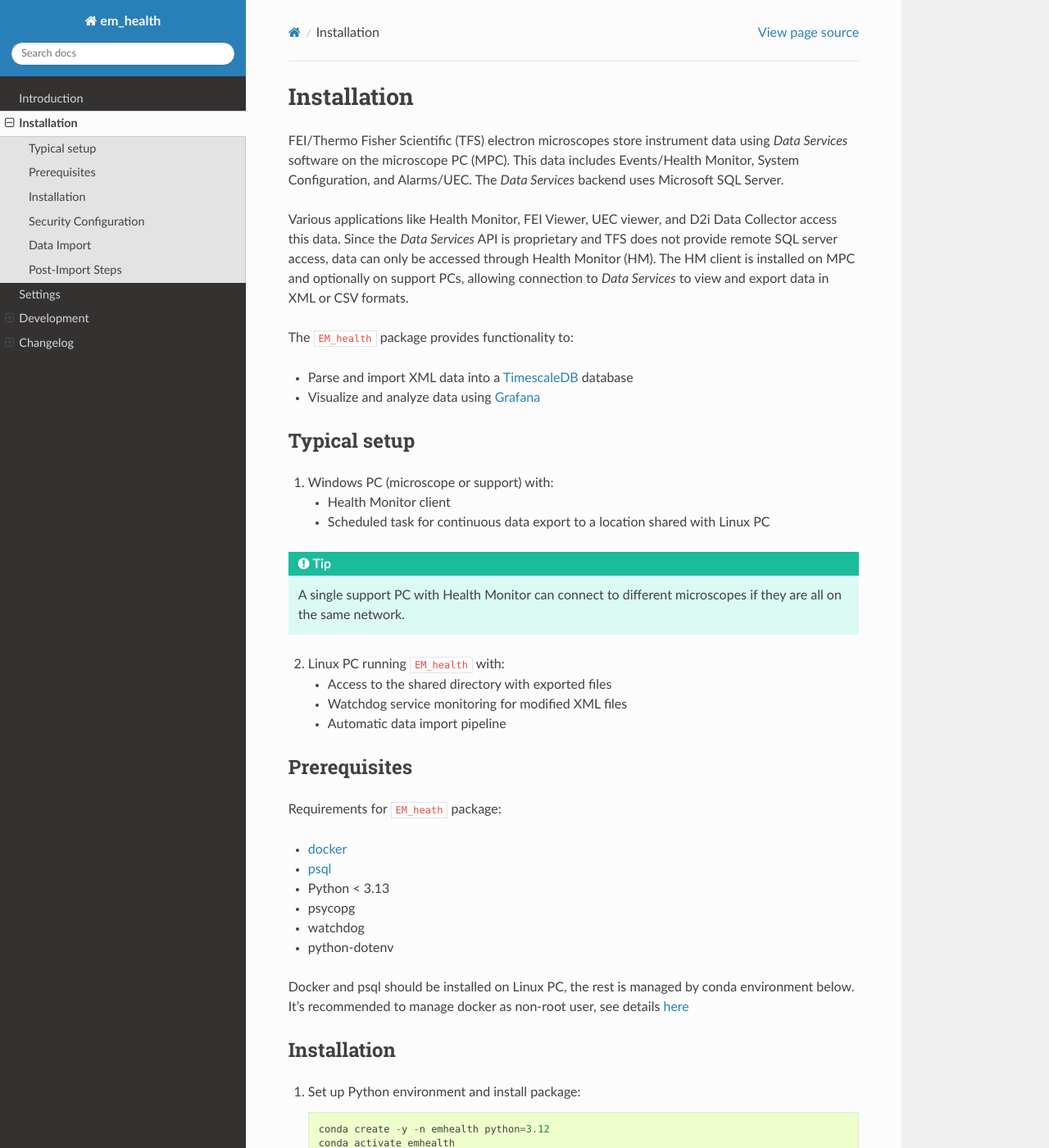
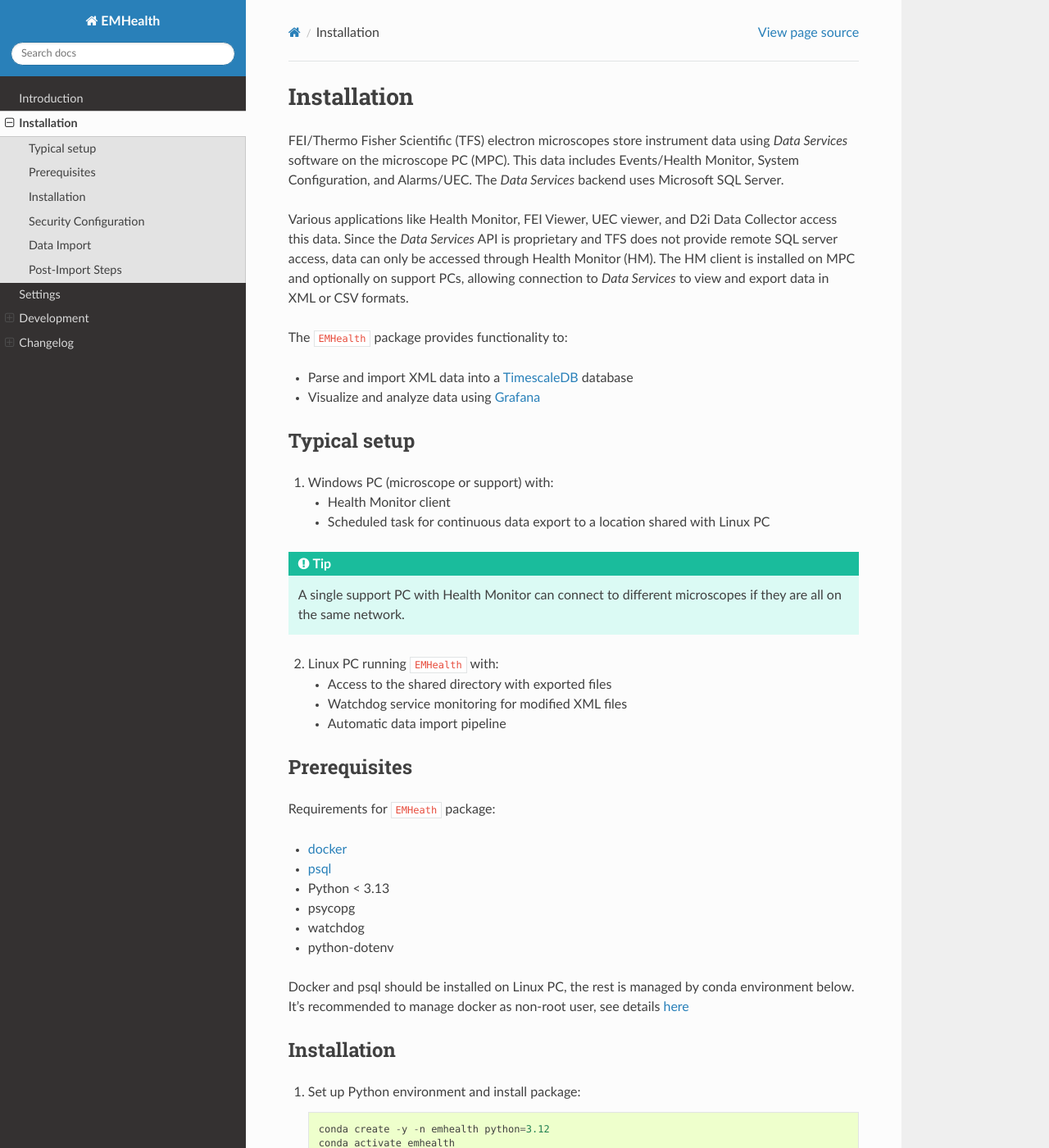
Before and after one commit to azazellochg/em_health, a Sphinx documentation site: the page built from docs/installation.rst, in a window 1280 px wide and 1400 px high. Shown: the whole window at 82% size. Built offline with Sphinx 7.4.7 and the Read the Docs theme 3.1.0, drawn with Linux system fonts in a browser that asks for light colours.

Commit message:
project name fixed

```diff
--- a/README.rst
+++ b/README.rst
@@ -17,7 +17,7 @@
 Introduction
 ------------
 
-``EM_health`` is a Python package designed for continuous remote monitoring of
+``EMHealth`` is a Python package designed for continuous remote monitoring of
 the performance and health metrics of Thermo Fisher Scientific electron microscopes.
 It offers flexible options to import Health Monitor data - either manually or
 automatically - and provides tools to query, visualize, and set up alerts. With integrated
--- a/docs/conf.py
+++ b/docs/conf.py
@@ -6,7 +6,7 @@
 
 # -- Project information -----------------------------------------------------
 
-project = 'em_health'
+project = 'EMHealth'
 copyright = '2023-2025, Grigory Sharov'
 author = 'Grigory Sharov'
 
--- a/docs/index.rst
+++ b/docs/index.rst
@@ -1,7 +1,7 @@
 Introduction
 ------------
 
-``EM_health`` is a Python package designed for continuous remote monitoring of
+``EMHealth`` is a Python package designed for continuous remote monitoring of
 the performance and health metrics of Thermo Fisher Scientific electron microscopes.
 It offers flexible options to import Health Monitor data - either manually or
 automatically - and provides tools to query, visualize, and set up alerts. With integrated
--- a/docs/installation.rst
+++ b/docs/installation.rst
@@ -10,7 +10,7 @@ Various applications like Health Monitor, FEI Viewer, UEC viewer, and D2i Data C
 through Health Monitor (HM). The HM client is installed on MPC and optionally on support PCs, allowing connection to
 `Data Services` to view and export data in XML or CSV formats.
 
-The ``EM_health`` package provides functionality to:
+The ``EMHealth`` package provides functionality to:
 
 - Parse and import XML data into a `TimescaleDB <https://docs.tigerdata.com/#TimescaleDB>`_ database
 - Visualize and analyze data using `Grafana <https://grafana.com/grafana/>`_
@@ -25,7 +25,7 @@ Typical setup
 
 .. tip:: A single support PC with Health Monitor can connect to different microscopes if they are all on the same network.
 
-2. Linux PC running ``EM_health`` with:
+2. Linux PC running ``EMHealth`` with:
 
    - Access to the shared directory with exported files
    - Watchdog service monitoring for modified XML files
@@ -34,7 +34,7 @@ Typical setup
 Prerequisites
 ^^^^^^^^^^^^^
 
-Requirements for ``EM_heath`` package:
+Requirements for ``EMHeath`` package:
 
 - `docker <https://docs.docker.com/compose/install/>`_
 - `psql <https://www.timescale.com/blog/how-to-install-psql-on-mac-ubuntu-debian-windows>`_
--- a/pyproject.toml
+++ b/pyproject.toml
@@ -6,7 +6,7 @@ build-backend = "setuptools.build_meta"
 name = "em_health"
 dynamic = ["version"]
 authors = [{name = "Grigory Sharov", email = "gsharov@mrc-lmb.cam.ac.uk"}]
-description = "EM_health is a Python package designed for continuous remote monitoring of the performance and health metrics of Thermo Fisher Scientific electron microscopes."
+description = "EMHealth is a Python package designed for continuous remote monitoring of the performance and health metrics of Thermo Fisher Scientific electron microscopes."
 readme = {file = "README.rst", content-type = "text/x-rst"}
 requires-python = "<3.13"
 keywords = ["microscope", "health monitoring", "TEM", "SEM"]
```
Also changed, not shown: 1 other file.
